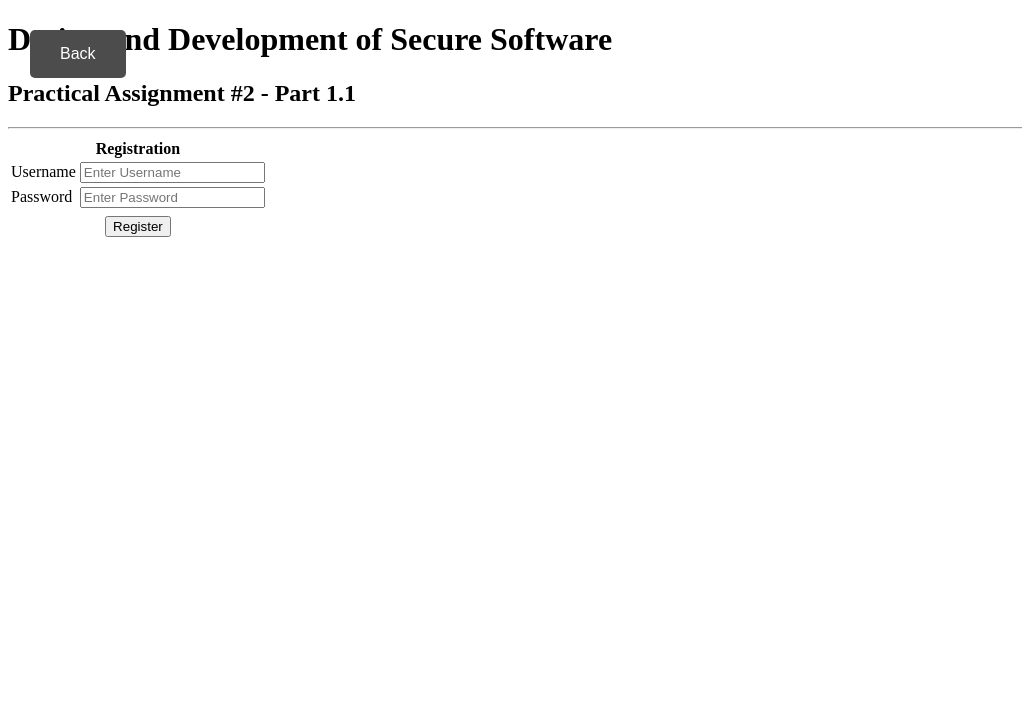
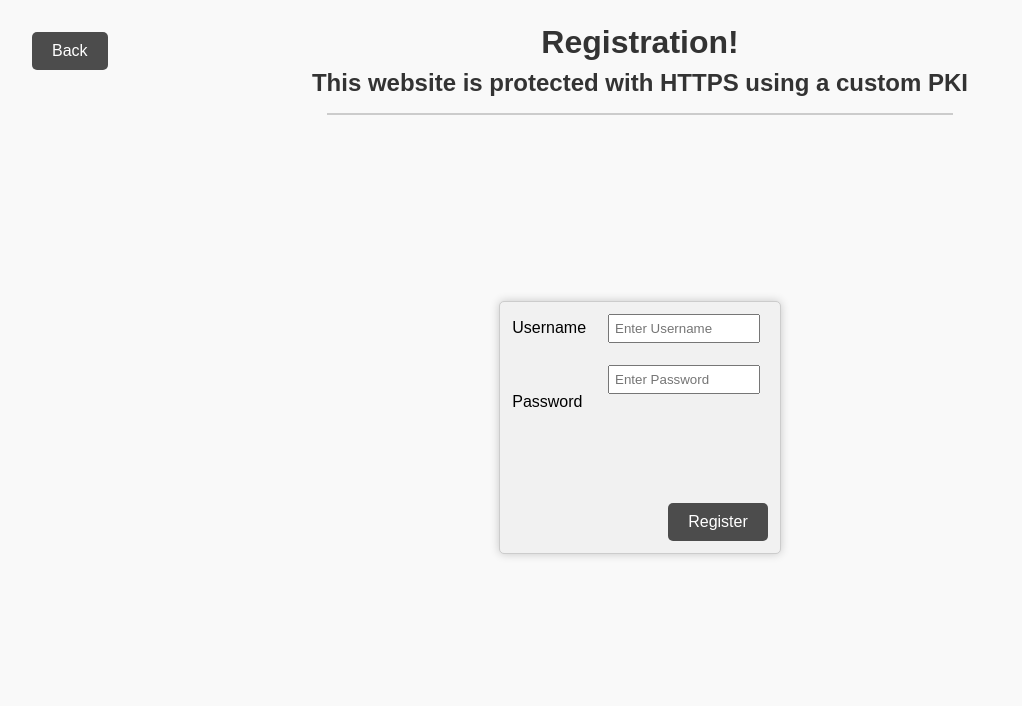
Before and after one commit to lucas03miguel/cryptography_project, a Flask app: template website/templates/registration.html in a window 1280 px wide. Shown: the top 706 px of the page, without its empty margins (0-1022 px from the left). Run offline with Flask 3, Linux system fonts and the light colour scheme; the template is opened without the code that fills it, so the values that code supplies are empty; parts of the project's set-up code (start-up, migrations or seed data) failed here and were passed over; some libraries are stand-ins or nearby versions.

Commit message:
alteracoes no html

```diff
--- a/website/app.py
+++ b/website/app.py
@@ -1,5 +1,4 @@
 from flask import Flask, redirect, render_template, request, session, abort
-from flask_wtf.csrf import CSRFProtect
 import logging
 from database import get_db
 
@@ -7,7 +6,6 @@ from database import get_db
 app = Flask(__name__)
 logger = logging.getLogger('logger')
 
-csrf = CSRFProtect()
 
 @app.before_request
 def restrict_methods():
@@ -50,12 +48,22 @@ def login():
     return render_template("login.html")
 
 
+@app.route("/registration", methods=['GET', 'POST'])
+def registration():
+    is_authenticated = 'user' in session
+
+    if is_authenticated:
+        return redirect("/index")
+
+    session['route'] = 'registration'
+
+    return render_template("registration.html")
+
+
 ##########################################################
 ## MAIN
 ##########################################################
 def main():
-    csrf.init_app(app)
-
     app.config.from_object('config.Config')
     logging.basicConfig(filename="logs/log_file.log")
 
--- /dev/null
+++ b/website/static/css/registration.css
@@ -0,0 +1,115 @@
+table {
+    border: 1px solid #ccc;
+    background-color: #f1f1f1;
+    width: 90%;
+    max-width: 20rem;
+    box-shadow: 0px 0px 0.625rem rgba(0, 0, 0, 0.2);
+    border-radius: 0.3125rem;
+    margin: 0 auto;
+    text-align: center;
+}
+
+.form-container {
+    display: flex;
+    justify-content: center;
+    align-items: center;
+    height: 70vh;
+    gap: 5rem;
+}
+
+.form-block {
+    position: relative;
+}
+
+th {
+    padding: 0.625rem;
+    font-size: 1.125rem;
+    width: 100%;
+}
+
+td {
+    padding: 0.625rem;
+    text-align: left;
+}
+
+
+input {
+    width: 100%;
+    padding: 0.3125rem;
+    box-sizing: border-box;
+}
+
+
+input.checkbox {
+    width: 1rem;
+    height: 1rem;
+}
+
+
+.button-register {
+    padding: 0.625rem 1.25rem;
+    font-size: 1.125rem;
+    color: #fff;
+    background-color: rgb(76, 76, 76);
+    text-decoration: none;
+    border: none;
+    border-radius: 0.3125rem;
+    cursor: pointer;
+    transition: background-color 0.3s ease;
+}
+
+
+input {
+    width: 95%;
+    padding: 5px;
+    box-sizing: border-box;
+}
+
+.input-error {
+    border: 2px solid red;
+    background-color: #ffe6e6;
+    box-shadow: 0px 0px 5px red;
+}
+
+.input-success {
+    border: 2px solid green;
+    background-color: #e6ffe6;
+    box-shadow: 0px 0px 5px green;
+}
+
+#passwordHelp {
+    min-height: 40px; /* Altura fixa para reservar espaço */
+    font-size: 12px;
+    color: red;
+    margin-top: 5px;
+    margin-left: 0;
+    text-align: left;
+    display: block;
+    line-height: 1.0em;
+    overflow: hidden;
+}
+
+
+button[type="submit"] {
+    margin-top: 0px;
+    padding: 10px 20px;
+    font-size: 1em;
+    cursor: pointer;
+}
+
+.message-cell {
+    height: 20px; /* Altura fixa para a célula da mensagem */
+    vertical-align: middle;
+    text-align: center;
+}
+
+.message {
+    font-size: 11px; /* Tamanho da letra */
+    color: white;
+    padding: 5px;
+    border-radius: 5px;
+}
+
+.message-placeholder {
+    visibility: hidden; /* Reserva espaço quando não há mensagem */
+}
--- a/website/static/css/styles.css
+++ b/website/static/css/styles.css
@@ -1,11 +1,39 @@
+body {
+    font-family: Arial, sans-serif;
+    margin: 0;
+    padding: 0;
+    background-color: #f9f9f9;
+}
+
+
+.header {
+    text-align: center;
+    padding: 1rem;
+}
+
+
+h1,
+h2 {
+    margin: 0.5rem 0;
+    color: #333;
+}
+
+
+hr {
+    width: 50%;
+    margin: 1rem auto;
+    border: 1px solid #ccc;
+}
+
+
 .button {
-    padding: 20px 40px;
-    font-size: 20px;
+    padding: 1rem 2rem;
+    font-size: 1.25rem;
     color: #fff;
     background-color: rgb(76, 76, 76);
     text-decoration: none;
     border: none;
-    border-radius: 5px;
+    border-radius: 0.3125rem;
     cursor: pointer;
     transition: background-color 0.3s ease;
 }
@@ -18,12 +46,12 @@ button:hover {
 
 .back-button {
     position: absolute;
-    top: 30px;
-    left: 30px;
+    top: 2rem;
+    left: 2rem;
 }
 
 
 .back-button-style {
-    font-size: 16px;
-    padding: 15px 30px;
+    font-size: 1rem;
+    padding: 0.9375rem 1.875rem;
 }
--- a/website/static/js/script.js
+++ /dev/null
@@ -1,3 +0,0 @@
-function showAlert() {
-    alert('Em desenvolvimento');
-}
--- a/website/templates/registration.html
+++ b/website/templates/registration.html
@@ -3,11 +3,12 @@
 <html lang="en">
 
 <head>
-    <title>DDSS PA2 - Part 1.1</title>
+    <title>Cryptography - Project</title>
     <meta charset="UTF-8">
     <meta name="viewport" content="width=device-width, initial-scale=1.0">
-    <link rel="stylesheet" type="text/css" href="../static/registration.css">
-    <link rel="stylesheet" type="text/css" href="../static/styles.css">
+    <link rel="stylesheet" type="text/css" href="/static/css/registration.css">
+    <link rel="stylesheet" type="text/css" href="/static/css/styles.css">
+    <link rel="icon" type="image/ico" href="/static/img/favicon.ico">
 
     {% if message_type == 'success' %}
     <meta http-equiv="refresh" content="1.5; url=/login">
@@ -21,45 +22,41 @@
         </a>
     </div>
 
-    <!-- Page Header -->
+
     <div class="header">
-        <h1>Design and Development of Secure Software</h1>
-        <h2>Practical Assignment #2 - Part 1.1</h2>
+        <h1>Registration!</h1>
+        <h2>This website is protected with HTTPS using a custom PKI</h2>
         <hr>
     </div>
 
-    <!-- Centered Content -->
-    <div class="center-container">
-        <form action="/registration" method="POST" id="registrationForm">
-            <input type="hidden" name="csrf_token" value="{{ csrf_token() }}">
+
+    <div class="form-container">
+        <div class="form-block">
+            <form action="/registration" method="POST">
                 <table>
-                <thead>
-                    <tr>
-                        <th colspan="2">Registration</th>
-                    </tr>
-                </thead>
-
                     <tbody>
                         <tr>
                             <td><label>Username</label></td>
                             <td>
-                            <input type="text" placeholder="Enter Username" name="v_username" maxlength="32"
+                                <input type="text" placeholder="Enter Username" name="username" maxlength="32"
                                     class="{% if message_type == 'error' %}input-error{% elif message_type == 'success' %}input-success{% endif %}"
-                                required autocomplete="off" oninvalid="this.setCustomValidity('Username is required!')"
-                                oninput="this.setCustomValidity('')">
+                                    autocomplete="off" oninvalid="this.setCustomValidity('Username is required!')"
+                                    oninput="this.setCustomValidity('')" required>
                             </td>
                         </tr>
+
                         <tr>
                             <td><label>Password</label></td>
                             <td>
-                            <input type="password" placeholder="Enter Password" name="v_password" maxlength="64"
+                                <input type="password" placeholder="Enter Password" name="password"
                                     class="{% if message_type == 'error' %}input-error{% elif message_type == 'success' %}input-success{% endif %}"
-                                required autocomplete="off" oninvalid="this.setCustomValidity('Password is required!')"
-                                oninput="this.setCustomValidity('')">
+                                    autocomplete="off" oninvalid="this.setCustomValidity('Password is required!')"
+                                    oninput="this.setCustomValidity('')" required>
                                 <div id="passwordHelp">
                                 </div>
                             </td>
                         </tr>
+
                         <tr>
                             <td colspan="2" class="message-cell">
                                 {% if message %}
@@ -71,21 +68,27 @@
                                 {% endif %}
                             </td>
                         </tr>
+
                         <tr>
-                        <td colspan="2" style="text-align: center;">
-                            <button type="submit">Register</button>
+                            <td colspan="2" style="text-align: right;">
+                                <button type="submit" class="button-register">Register</button>
                             </td>
                         </tr>
                     </tbody>
                 </table>
+            </form>
 
-
-        </form>
+            {% if message2 %}
+            <div class="message {{ message_type }}">
+                {{ message2 }}
+            </div>
+            {% endif %}
+        </div>
     </div>
 
     <script>
         // Real-time password validation
-        const passwordInput = document.querySelector('input[name="v_password"]');
+        const passwordInput = document.querySelector('input[name="password"]');
         const passwordHelp = document.getElementById('passwordHelp');
         const form = document.getElementById('registrationForm');
 
```
Also changed, not shown: website/static/css/login.css (+14 -46 lines), website/static/css/open.css (+1 -29 lines), website/static/js/registration.js (added, +56 -0 lines), website/templates/login.html (+12 -19 lines). Lines whose indentation alone changed are shown as unchanged.
